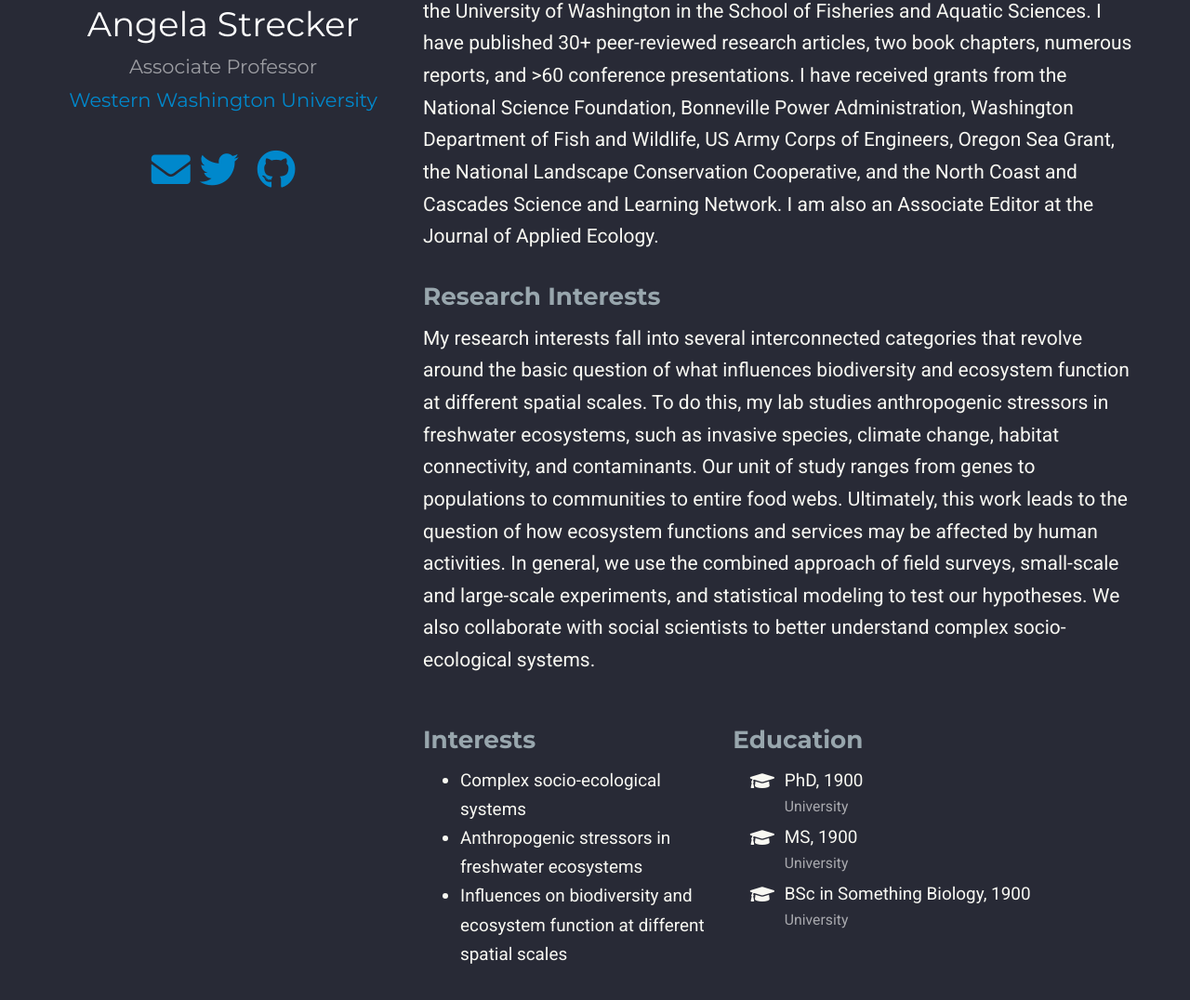
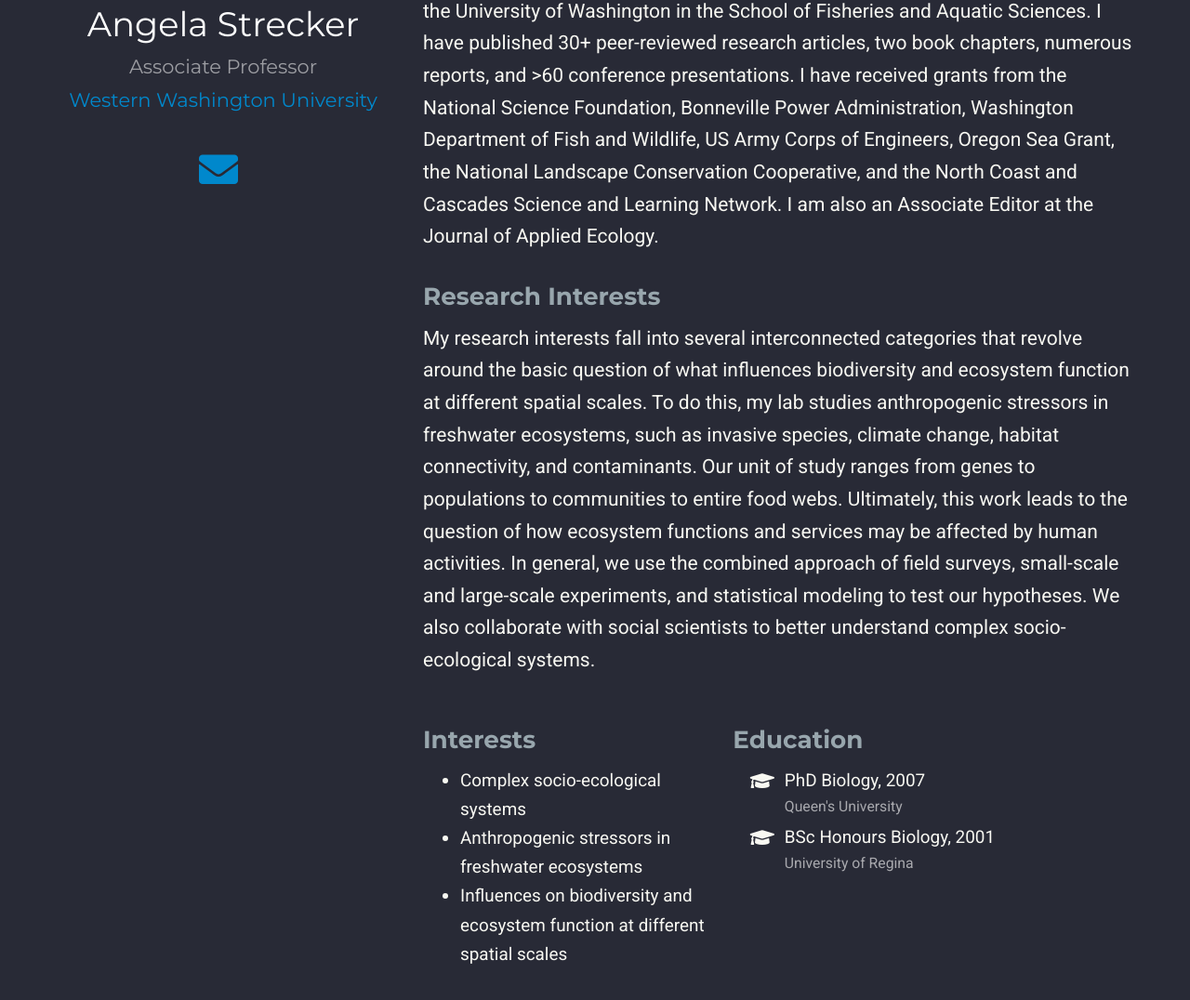
Before and after one commit to NEON-biodiversity/neon-biodiversity.github.io, a plain HTML site: page author/angela-strecker/index.html in a window 1280 px wide. Shown: the part 450-1526 px from the top of the page at 93% size. Drawn offline with nearby package versions, Linux system fonts and the light colour scheme; some packages are replaced by stand-ins of ours; some icons are missing.

Commit message:
update authors

```diff
--- a/author/angela-strecker/index.html
+++ b/author/angela-strecker/index.html
@@ -573,10 +573,8 @@
 
 
 
-
-
         <li>
-          <a href="/#contact" >
+          <a href="mailto:angela.strecker@wwu.edu" >
             <i class="fas fa-envelope big-icon"></i>
           </a>
         </li>
@@ -590,43 +588,9 @@
 
 
 
-
-
         <li>
-          <a href="https://twitter.com/PLZarnetske" target="_blank" rel="noopener">
-            <i class="fab fa-twitter big-icon"></i>
-          </a>
-        </li>
-
-
-
-
-
-
-
-
-
-
-        <li>
-          <a href="https://scholar.google.com/citations?user=ImysMNEAAAAJ&amp;hl=en" target="_blank" rel="noopener">
+          <a href="https://scholar.google.com/citations?user=Oul73owAAAAJ&amp;hl=en&amp;oi=sra" target="_blank" rel="noopener">
             <i class="ai ai-google-scholar big-icon"></i>
-          </a>
-        </li>
-
-
-
-
-
-
-
-
-
-
-
-
-        <li>
-          <a href="https://github.com/gcushen" target="_blank" rel="noopener">
-            <i class="fab fa-github big-icon"></i>
           </a>
         </li>
 
@@ -669,24 +633,16 @@
           <li>
             <i class="fa-li fas fa-graduation-cap"></i>
             <div class="description">
-              <p class="course">PhD, 1900</p>
-              <p class="institution">University</p>
+              <p class="course">PhD Biology, 2007</p>
+              <p class="institution">Queen&#39;s University</p>
             </div>
           </li>
 
           <li>
             <i class="fa-li fas fa-graduation-cap"></i>
             <div class="description">
-              <p class="course">MS, 1900</p>
-              <p class="institution">University</p>
-            </div>
-          </li>
-
-          <li>
-            <i class="fa-li fas fa-graduation-cap"></i>
-            <div class="description">
-              <p class="course">BSc in Something Biology, 1900</p>
-              <p class="institution">University</p>
+              <p class="course">BSc Honours Biology, 2001</p>
+              <p class="institution">University of Regina</p>
             </div>
           </li>
 
```
Also changed, not shown: author/ben-baiser/index.html (+2 -67 lines), author/sydne-record/index.html (+7 -16 lines), index.html (+1 -1 lines), index.json (+1 -1 lines).
